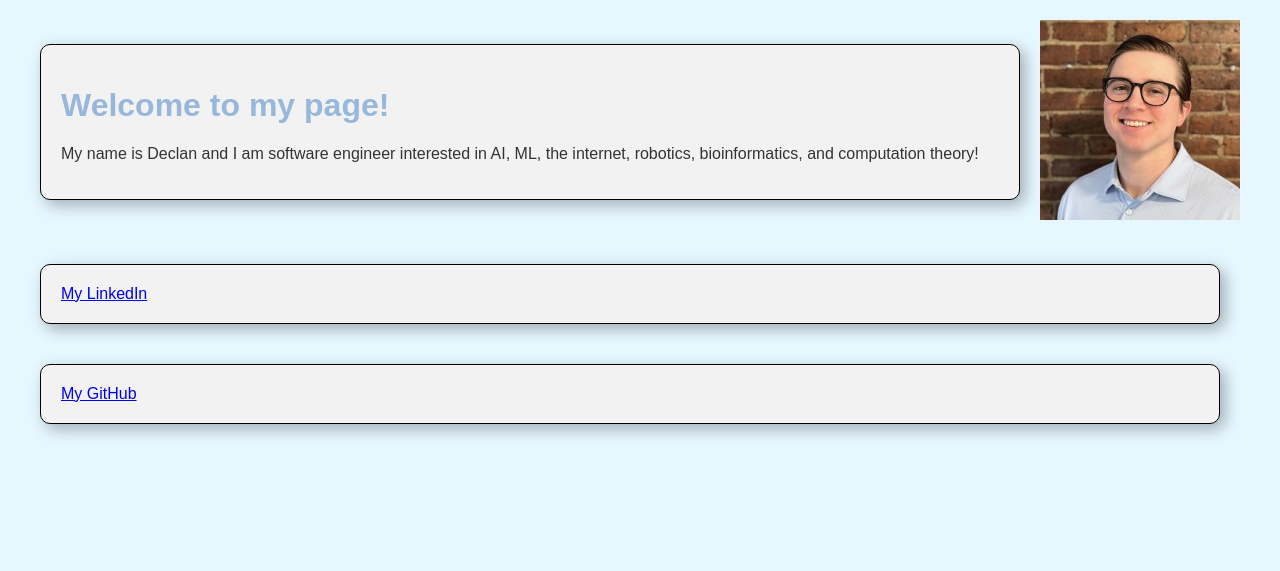
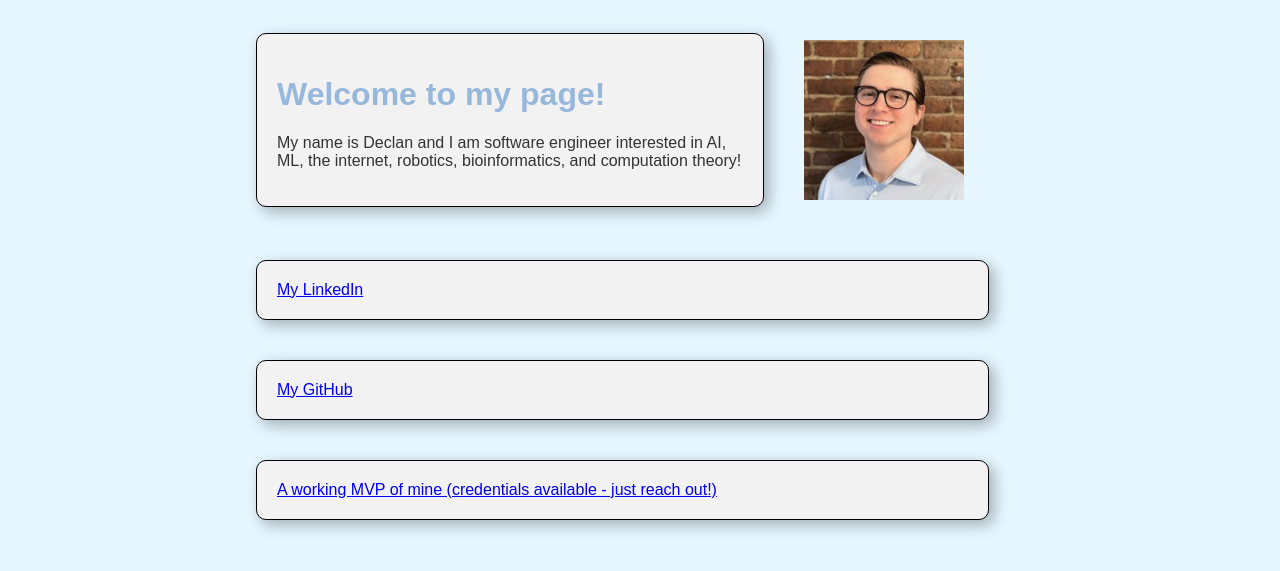
Before and after one commit to gojumbos/pp_2024, a Flask app: page / in a window 1280 px wide. Shown: the top 571 px of the page. Run offline with Flask 3, Linux system fonts and the light colour scheme.

Commit message:
scaling, new link

```diff
--- a/static/css/style.css
+++ b/static/css/style.css
@@ -15,11 +15,13 @@ body {
   display: flex;
   justify-content: space-between;
   align-items: center;
-  max-width: 1200px;
+  /*max-width: 1200px;*/
   margin: 0 auto;
   padding: 20px;
   transition: transform 0.3s ease, box-shadow 0.3s ease;
 /*  */
+  max-width: 60%;
+  height: auto;
 
 }
 
@@ -39,6 +41,9 @@ body {
   background-color: #f2f2f2;
   box-shadow: 5px 5px 15px rgba(0, 0, 0, 0.3);
   transition: transform 0.3s ease, box-shadow 0.3s ease; /* Smooth transition for pop-out effect */
+/*    */
+  max-width: 90%;
+  height: auto;
 }
 
 .content:hover {
--- a/templates/index.html
+++ b/templates/index.html
@@ -15,8 +15,9 @@
           robotics, bioinformatics, and computation theory!
         </p>
       </div>
-      <div class="image-space">
-        <img src="static/linkedin_photo.jpeg" alt="favicon.ico">
+      <div class="container">
+        <img src="static/linkedin_photo.jpeg" alt="favicon.ico"
+             style="max-width:80%;height:auto;align-content:center">
       </div>
     </div>
     <div></div>
@@ -34,6 +35,13 @@
         </a>
       </div>
     </div>
+    <div class="container">
+      <div class="content">
+{#      <p> #}
+        <a href="https://clownfish-app-8om3z.ondigitalocean.app/dob-soda2" class="button" >
+          A working MVP of mine (credentials available - just reach out!)
+        </a>
+      </div>
 <script>
   // Add any JavaScript functionality here
 
```
Also changed, not shown: app.py (+7 -4 lines).
